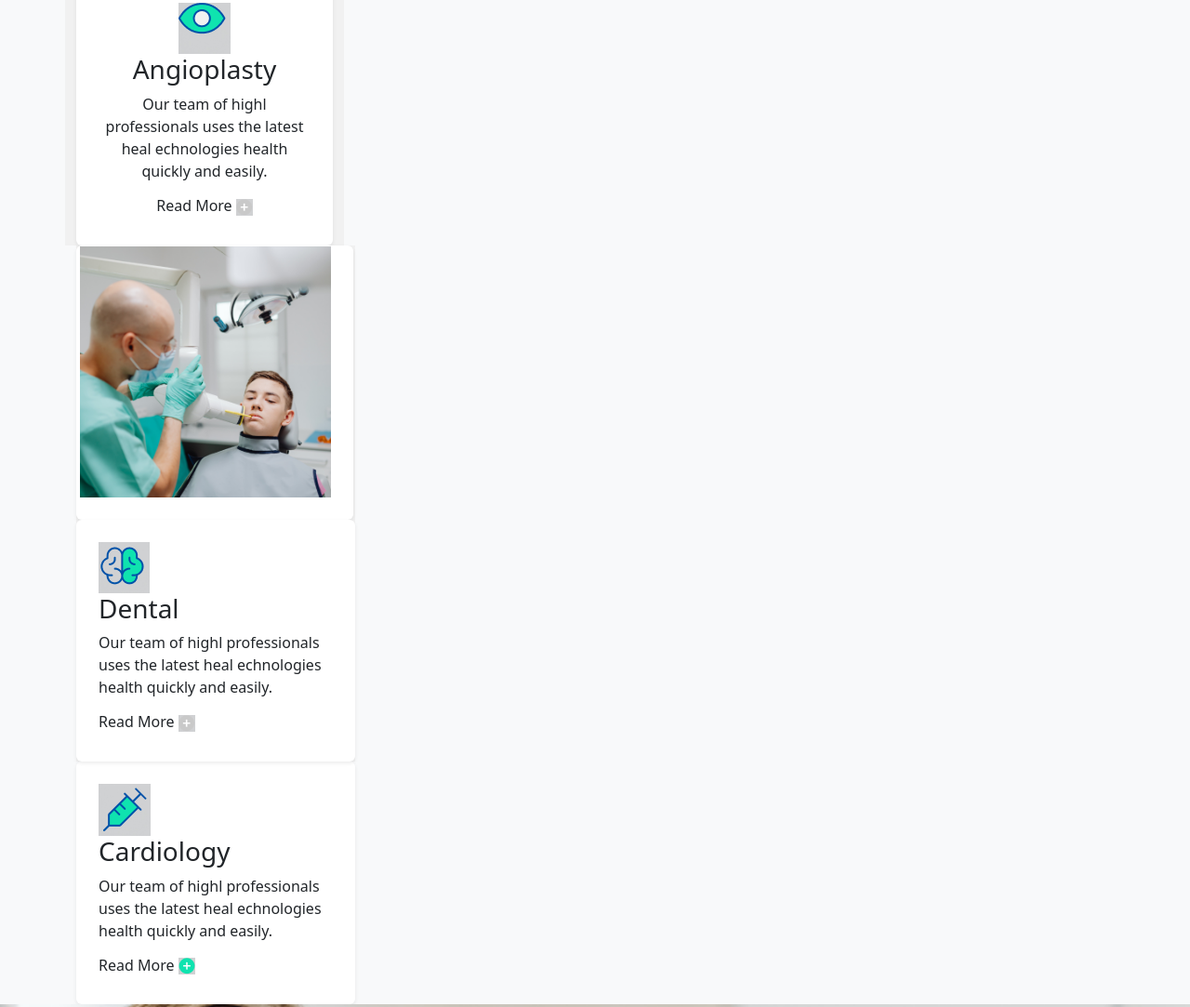
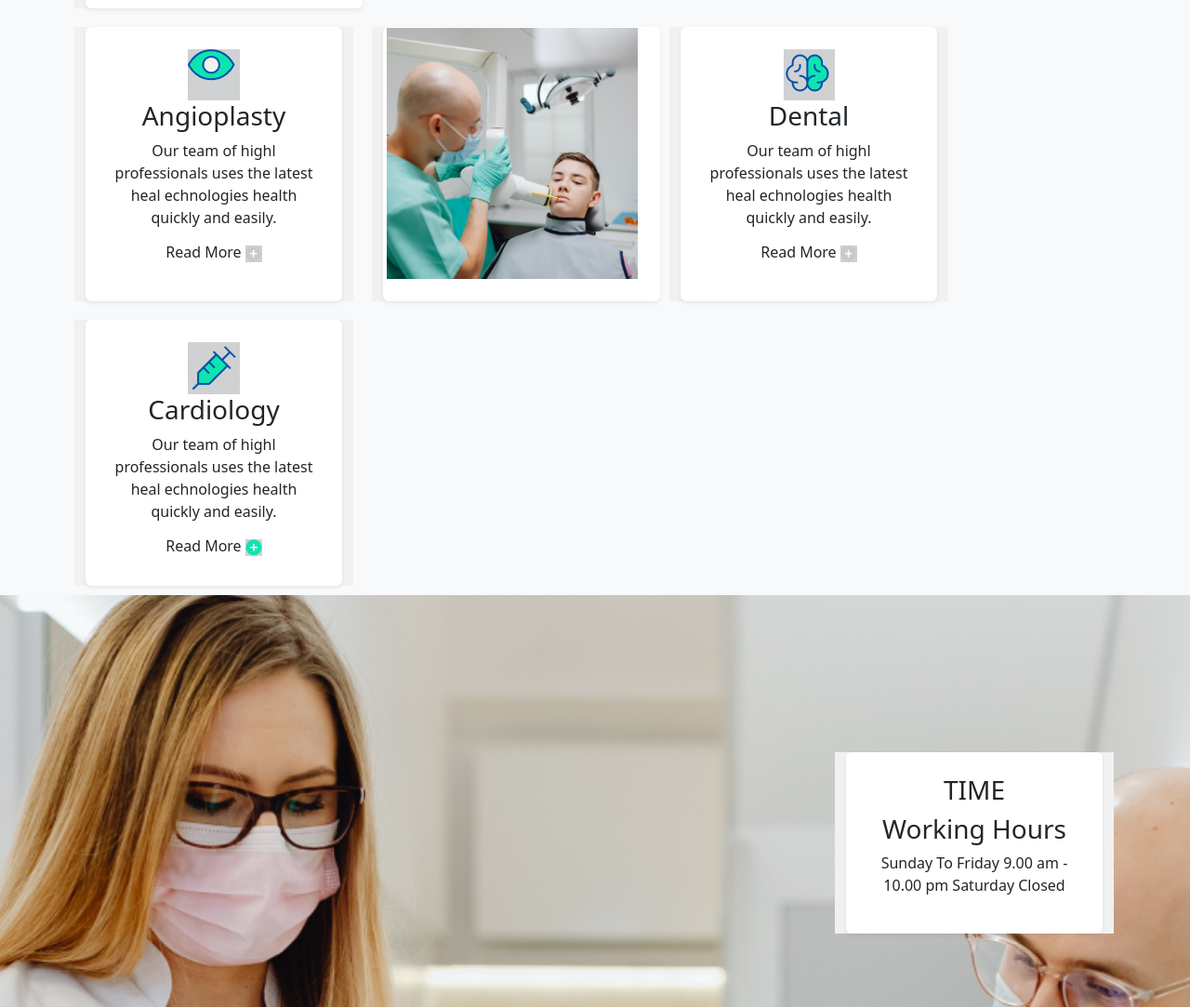
Before and after one commit to DilshodbekIshmominov/imtixon, a plain HTML site: page index.html in a window 1280 px wide. Shown: the part 1401-2484 px from the top of the page at 93% size. Drawn offline with nearby package versions, Linux system fonts and the light colour scheme.

Commit message:
first commit

```diff
--- a/index.html
+++ b/index.html
@@ -90,7 +90,6 @@
                           <h6>Read More <img src="pilus.png" alt=""></h6>
                      </div>
                  </div>
-                 </div>
                  <div class="qaz col-md-6 col-lg-4">
                   <div class="services-item shadow-sm p-4 rounded  bg-white">
                       <div class="icon">
@@ -109,7 +108,7 @@
                        <h6>Read More <img src="pilus.png" alt=""></h6>
                   </div>
              </div>
-              <div class="aykn col-md-6 col-lg-4">
+              <div class="qaz col-md-6 col-lg-4">
                   <div class="services-item shadow-sm p-4 rounded  bg-white">
                       <div>
                           <img src="Icon (2).png" alt="">
@@ -120,6 +119,7 @@
                  <h6>Read More <img src="pi rang.png" alt=""></h6>
               </div>
              </div>
+          </div>
           </div>
          </section>
                     <section class="about" id="about">
@@ -148,7 +148,7 @@
 <section class="section" id="servies">
     <div class=" container-lg">
         <div class=" but row">
-            <div class=" col">
+            <div class="col">
                 <h3>TIME</h3>
                 <H1>The Doctorate Crew</H1>
             </div>
--- a/style.css
+++ b/style.css
@@ -11,6 +11,7 @@ margin-left: 400px;
     width: 300px;
     background: #F1F1F1;
     display: flex;
+    margin: 10px;
 
 }
 .servies{
@@ -44,7 +45,7 @@ img{
 }
 .aniq{
     position: absolute;
-    top: 3300px;
+    top: 2200px;
     left: 900px;
 }
 .src{
@@ -57,6 +58,7 @@ img{
     margin-left: 200px;
     gap: 600px;
     background: #0152A8;
+    font-size: 2px;
 
 }
 .text{
@@ -79,6 +81,3 @@ margin-left: -900px;
     .pol{
         display: flex;
     }
-    .aykn{
-        width: 300px;
-    }
```
